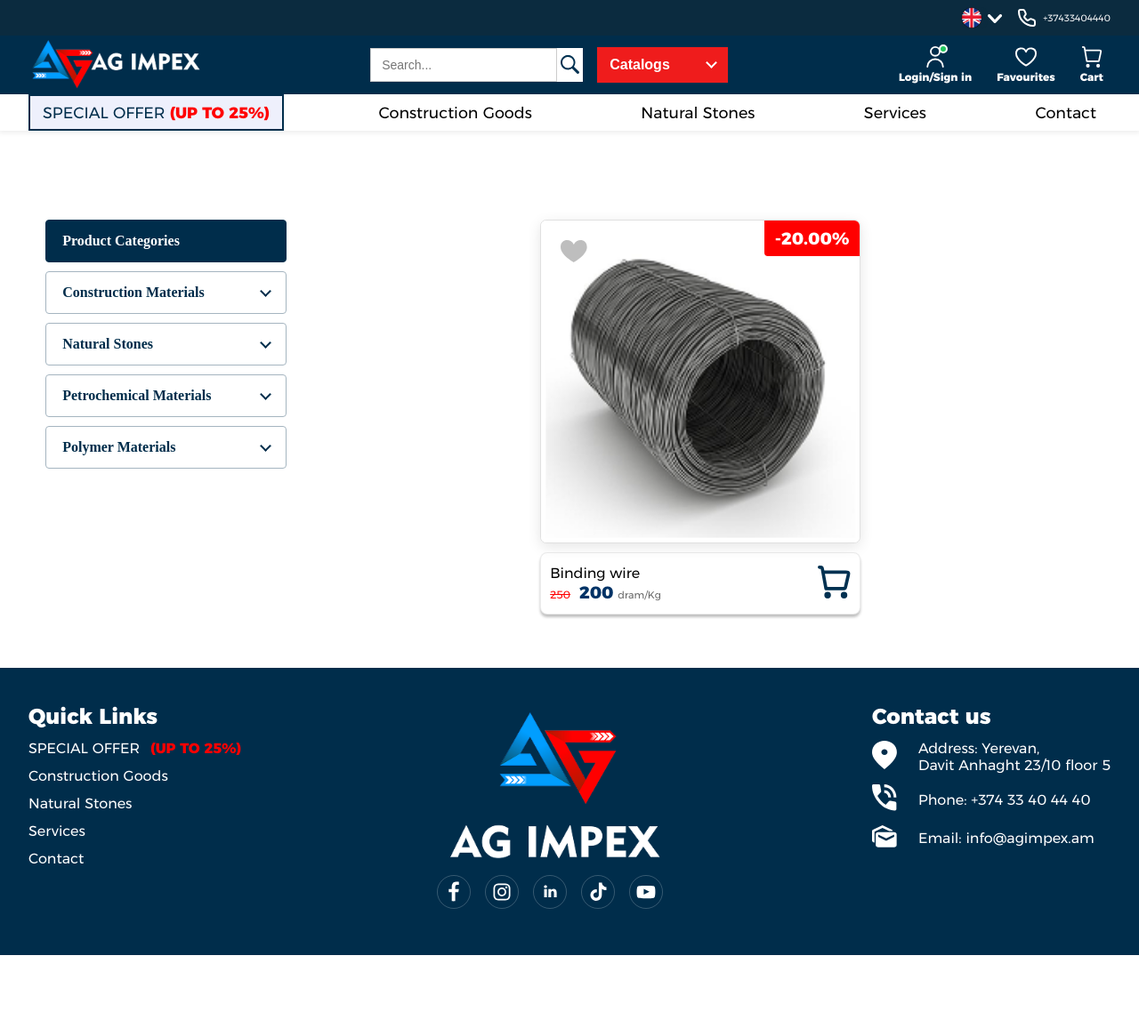
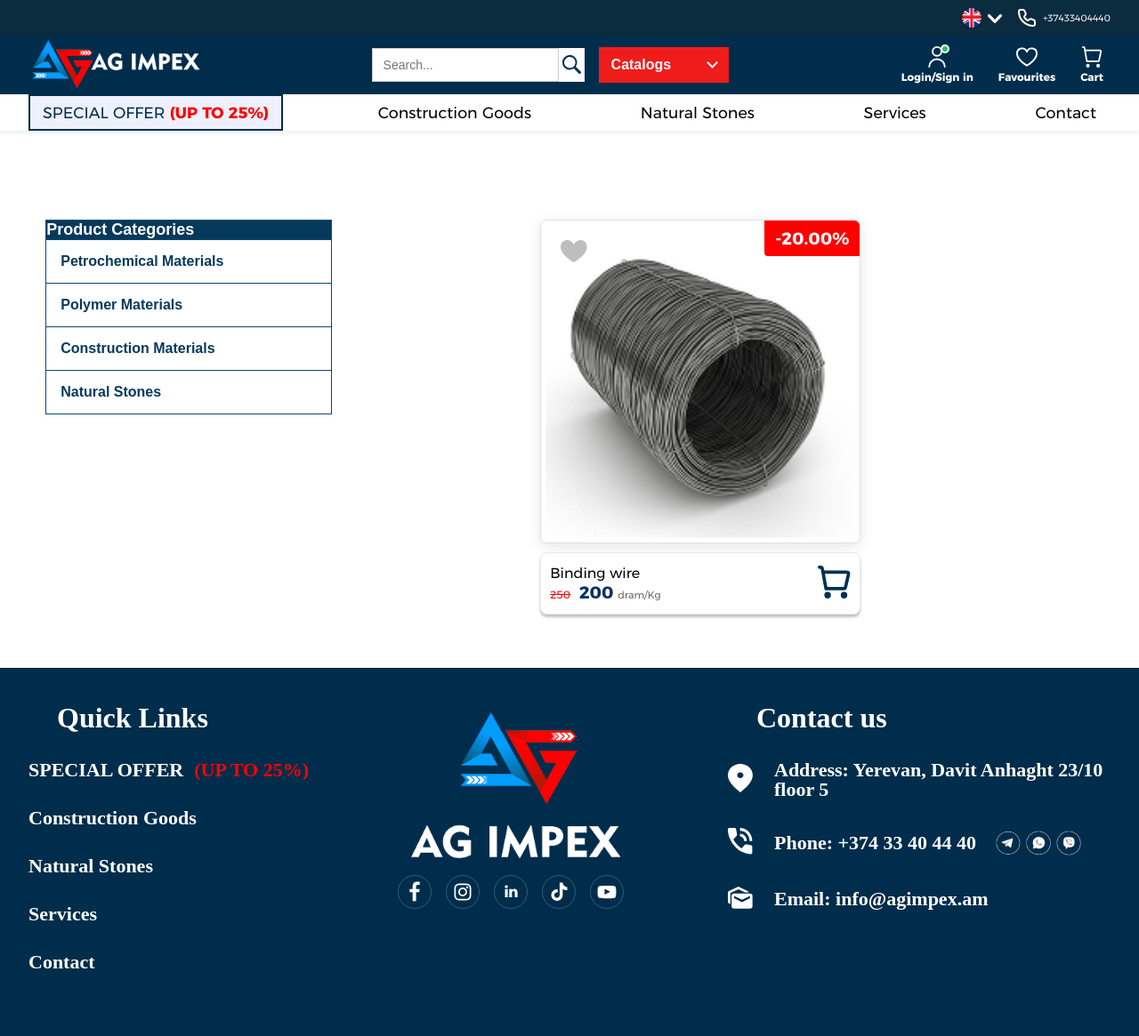
Before and after one commit to akintolatech/agimpex, a Django app: page /en/discount/ in a window 1280 px wide. Shown: the whole page at 89% size. Before the commit the page ends 1074 px from the top, so only its background shows below. Run offline with Django 5.2, Linux system fonts and the light colour scheme; a user stored in the database is signed in; data comes from the database, SQL or seed files in the repository; both versions use the stored data as it was after the commit; some libraries are stand-ins or nearby versions; some web fonts are replaced.

Commit message:
Beta v1.3: UI Website adaptation

```diff
--- /dev/null
+++ b/agimpex/key.py
@@ -0,0 +1,2 @@
+email = "zenitha1@zenith-achievers.com"
+password = "zenith2026"
--- a/shop/models.py
+++ b/shop/models.py
@@ -11,7 +11,7 @@ class Category(models.Model):
     slug = models.SlugField(max_length=200, unique=True, blank=True)
 
     class Meta:
-        ordering = ['name']
+        # ordering = ['name']
         indexes = [
             models.Index(fields=['name']),
         ]
--- a/static/styles/menu.css
+++ b/static/styles/menu.css
@@ -116,3 +116,57 @@ details[open] summary::after {
     height: 35px;
     fill: white;
   }
+
+
+
+
+
+
+  /* Container */
+.category-menu-container {
+    width: 320px;
+    border: 1px solid #0b4a6f;
+    font-family: Arial, sans-serif;
+}
+
+/* Header */
+.category-menu-header {
+    background: #063a5b;
+    color: #fff;
+    /* padding: 14px 16px; */
+    font-size: 18px;
+    font-weight: bold;
+}
+
+/* Each item */
+.category-menu-item {
+    border-top: 1px solid #0b4a6f;
+}
+
+/* Button */
+.category-menu-button {
+    width: 100%;
+    background: #fff;
+    border: none;
+    padding: 14px 16px;
+    text-align: left;
+    font-size: 16px;
+    cursor: pointer;
+    display: flex;
+    justify-content: space-between;
+    align-items: center;
+    color: #063a5b;
+}
+
+/* Plus icon */
+/* .category-menu-button::after {
+    content: "+";
+    font-size: 18px;
+    font-weight: bold;
+    color: #063a5b;
+} */
+
+/* Optional hover effect */
+.category-menu-button:hover {
+    background: #f2f7fb;
+}
--- a/static/styles/style.css
+++ b/static/styles/style.css
@@ -25,6 +25,14 @@
   font-family: "MontserratArm";
   src: url("../fonts/marm/Montserratarm-SemiBold.otf") format("opentype");
   font-weight: 600; /* Changed from 800 to 600 */
+  font-style: normal;
+}
+
+/* Bold */
+@font-face {
+  font-family: "MontserratArm";
+  src: url("../fonts/marm/Montserratarm-Bold.otf") format("opentype");
+  font-weight: 700; /* Changed from 800 to 600 */
   font-style: normal;
 }
 
@@ -1452,9 +1460,9 @@ textarea {
 }
 
 
-/* footer */
+/* FOOTER*/
 .footer {
-    /* width: auto; */
+
     width: 100%;
     padding-block: 40px;
     background-color: var(--pry-color);
@@ -1465,8 +1473,6 @@ textarea {
     width: 95%;
     margin: auto;
 }
-
-
 
 
 ul {
@@ -1497,12 +1503,10 @@ li {
     }
 }
 
-
-
 .footer-text-container ul li{
     text-decoration: none;
     list-style-type: none;
-    margin-bottom: 12px;
+    margin-bottom: 32px;
     cursor: pointer;
     display: flex;
     gap: 12px;
@@ -1513,15 +1517,32 @@ li {
 
 .footer-text-container ul {
     margin-bottom: 30px;
+    /* border: 1px solid red; */
+    max-width: 430px;
 }
 
 .footer-text-container ul a{
     color: white;
 }
 
+.footer-text-container ul a li {
+    font-family: Montserrat arm;
+    font-weight: 700;
+    font-style: Bold;
+    font-size: 22px;
+    line-height: 100%;
+    letter-spacing: 0%;
+}
+
 .footer-heading {
-    font-size: 24px;
-    font-weight: bold;
+    font-family: Montserrat arm;
+    font-weight: 700;
+    font-style: Bold;
+    font-size: 32px;
+    /* leading-trim: NONE; */
+    line-height: 100%;
+    letter-spacing: 0%;
+    padding-left: 32px;
 }
 
 
@@ -1553,6 +1574,20 @@ li {
     align-items: center;
 }
 
+.footer-contact-icons {
+    /* width: 42px; */
+    display: inline-flex;
+    gap: 6px;
+    margin-left: 10px;
+    vertical-align: middle;
+}
+
+.footer-contact-icons img {
+    width: 28px;
+    height: 28px;
+    cursor: pointer;
+}
+
 /* Social media */
 .social-media{
     width: fit-content;
@@ -1598,10 +1633,6 @@ li {
     margin: auto;
     padding: 40px;
 }
-
-
-
-
 
 .responsive-img {
     width: 100%;
--- a/website/templates/website/discount.html
+++ b/website/templates/website/discount.html
@@ -11,7 +11,34 @@
         <div class="shop-container">
 
             <div class="aside-container">
-                <div class="menu-container">
+
+                <div class="category-menu-container">
+
+                    <div class="category-menu-header" class="menu-item highlight {% if not category %}selected{% endif %}">
+                        <a href="{% url 'shop:product_list' %}" class="category-menu-header" style="color: white;">
+                            {% trans "Product Categories" %}
+                        </a>
+                    </div>
+
+
+                    {% for c in categories %}
+                    <div class="category-menu-item"
+                        class="menu-item
+                                {% if category.slug == c.slug %}selected{% endif %}"
+                        >
+
+                                <a href="{{ c.get_absolute_url }}">
+                            <button class="category-menu-button">
+                                {{ c.name }}
+                            </button>
+                        </a>
+                    </div>
+                    {% endfor %}
+
+                </div>
+
+
+                <!-- <div class="menu-container">
                     <div class="menu-item highlight {% if not category %}selected{% endif %}">
                         <a href="{% url 'shop:product_list' %}" class="header-link">
                             {% trans "Product Categories" %}
@@ -29,7 +56,11 @@
                             </div>
                         </details>
                     {% endfor %}
-                </div>
+                </div> -->
+
+
+
+
             </div>
 
             <div class="container-of-containers">
--- a/website/templates/website/website_base.html
+++ b/website/templates/website/website_base.html
@@ -251,7 +251,7 @@
     </main>
 
 
-
+    <!-- FOOTER -->
     <div class="footer">
 
         <div class="footer-wrap">
@@ -269,7 +269,6 @@
 
                 <ul>
                     <div class="footer-social-container">
-
 
                         <img src="{% static 'img/agimpexfooterlogo.png' %}"  alt="" width="260px"/>
 
@@ -310,7 +309,6 @@
 
                         </li>
 
-
                     </div>
 
                 </ul>
@@ -318,8 +316,23 @@
 
                 <ul>
                     <li class="footer-heading">{% trans "Contact us" %}</li>
-                    <a href="#"><li><span style="margin-right: 12px;"><img src="{% static 'img/loc.svg' %}" alt="" class="footer_icn"></span>{% trans "Address" %}: Yerevan,<br/>Davit Anhaght 23/10 floor 5</li></a>
-                    <a href="#"><li><span style="margin-right: 12px;"><img src="{% static 'img/call.svg' %}" alt="" class="footer_icn"></span>{% trans "Phone" %}: +374 33 40 44 40</li></a>
+                    <a href="#"><li><span style="margin-right: 12px;"><img src="{% static 'img/loc.svg' %}" alt="" class="footer_icn"></span>{% trans "Address" %}: {% blocktrans %}Yerevan, Davit Anhaght 23/10 floor 5 {% endblocktrans %}</li></a>
+                    <!-- <a href="#"><li><span style="margin-right: 12px;"><img src="{% static 'img/call.svg' %}" alt="" class="footer_icn"></span>{% trans "Phone" %}: +374 33 40 44 40</li></a> -->
+                    <a href="#">
+                        <li>
+                            <span style="margin-right: 12px;">
+                                <img src="{% static 'img/call.svg' %}" alt="" class="footer_icn">
+                            </span>
+
+                            {% trans "Phone" %}: +374 33 40 44 40
+
+                            <span class="footer-contact-icons">
+                                <img src="{% static 'img/tg.png' %}" alt="">
+                                <img src="{% static 'img/wp.png' %}" alt="">
+                                <img src="{% static 'img/ph.png' %}" alt="">
+                            </span>
+                        </li>
+                    </a>
                     <a href="#"><li><span style="margin-right: 12px;"><img src="{% static 'img/message.svg' %}" alt="" class="footer_icn"></span>{% trans "Email" %}: info@agimpex.am</li></a>
 
                 </ul>
```
Also changed, not shown: shop/templates/shop/product/list.html (+26 -2 lines), website/templates/website/index.html (+0 -20 lines), db.sqlite3, locale/hy/LC_MESSAGES/django.po, locale/ru/LC_MESSAGES/django.po, static/img/ph.png (added), static/img/tg.png (added), static/img/wp.png (added), 1 other file.
